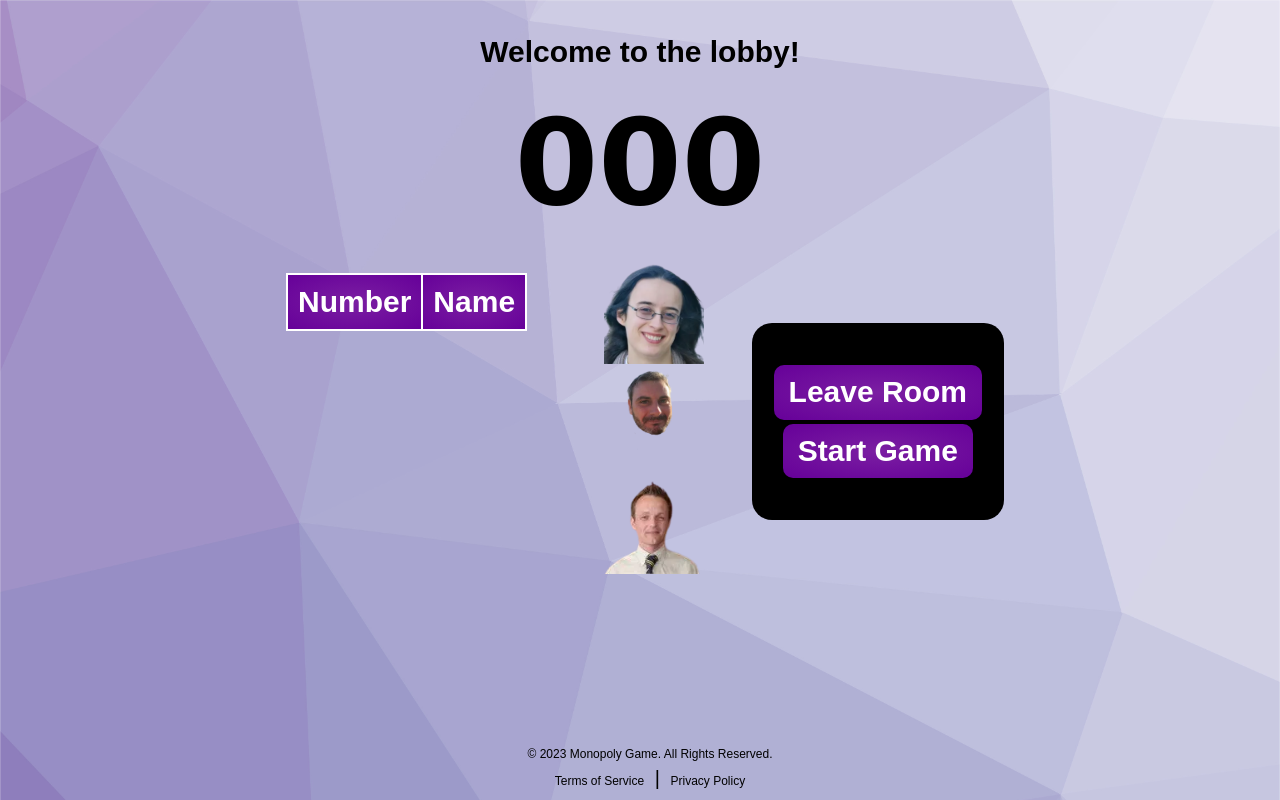
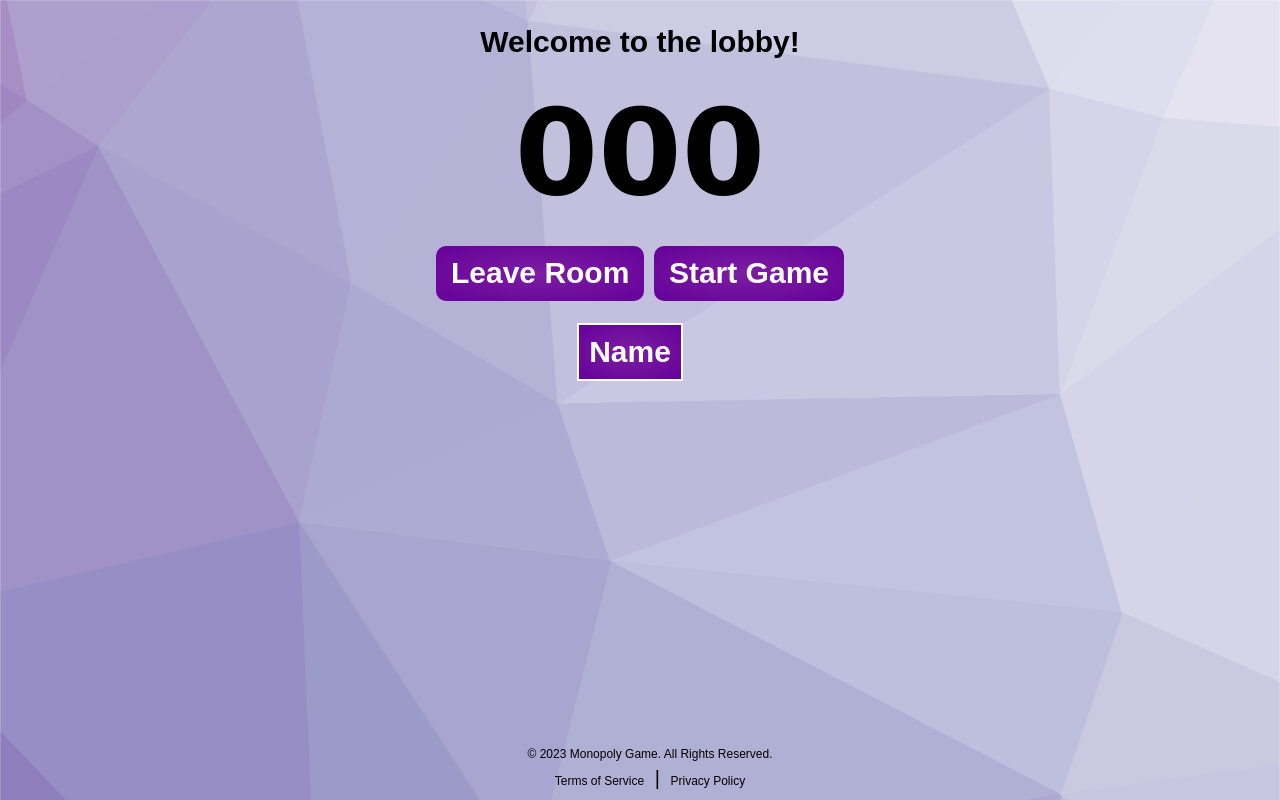
Before and after one commit to doug-spencer/Uniopoly, a Flask app: template App/templates/lobby.html in a window 1280 px wide. Run offline with Flask 3, Linux system fonts and the light colour scheme; the template is opened without the code that fills it: most values are stand-ins (such as "Sample title", 1, 10 or a date in 2020); lists and menus that the app fills with data are empty; some libraries are stand-ins or nearby versions.

Commit message:
Dear god, please work

```diff
--- a/App/static/css/lobby.css
+++ b/App/static/css/lobby.css
@@ -9,33 +9,17 @@
 }
 
 #mid-section {
-    display: relative;
-    justify-content: center;
-    align-items: center;
-    padding: 20px;
-
+    display: flex;
+    position: relative;
+    transform: translateX(25%);
 }
 #table-div {
-    /* padding: 10px;
-    font-size: 30px; */
-    width: 40%;
-    display: block;
-    box-sizing: border-box;
     padding: 10px;
     font-size: 30px;
-    align-items: center;
-    margin-top: -30vh;
-
-
-
-
 }
 #players-table {
     border-collapse: collapse;
-    /* font-family: Arial, sans-serif; */
-    width: 100%;
-
-
+    font-family: Arial, sans-serif;
 }
 .table-header th {
     padding: 10px;
@@ -56,66 +40,8 @@
 .table-rows:not(:last-child):nth-child(even) td {
     background-color: #f2f2f2;
 }
-
-#button-container {
-    display: flex;
-    justify-content: center;
-    align-items: flex-start;
-    flex-grow: 1;
-
-}
 #button-div {
-
-    background-color: black;
-
-    display: flex;
-    justify-content: center;
-    align-items: center;
-
-    color: white;
-    padding:40px 20px; ;
-    border-radius: 20px;
-    width: 100%;
-
-
-
-}
-
-section {
-    max-width: 60%;
-    margin: 0 auto;
-    padding: 10px 20px;
-    justify-content: center;
-    text-align: center;
-    position: relative;
-
-
-}
-
-#image-div img {
-    width: 100px;
-    height: 100px;
-    margin: 0 10px;
-    cursor: pointer;
-    transition: transform 0.2s ease-in-out;
-
-
-
-}
-
-#image-div {
-
-   display:inline-block;
-
-
-
-}
-
-.upper-row {
-    display: flex;
-    justify-content: center;
-    align-items: center;
-    margin-bottom: 10px;
+    padding: 10px;
 }
 
 
--- a/App/templates/lobby.html
+++ b/App/templates/lobby.html
@@ -8,22 +8,25 @@
 <link rel="stylesheet" href="/static/css/lobby.css">
 {% endblock %}
 
+{% block body %}
 
-
-{% block body %}
-<section>
 <div id="head">
   <h2 id="message">Welcome to the lobby!</h2>
   <h1 id="game-code">{{ game_code }}</h1>
 </div>
 
-  <div id="mid-section">
-    <div class="upper-row">
+
+<div id="button-div">
+  <form action="/lobby" method="POST">
+    <input class="button" id="leave" type="submit" name="leaveButton" value="Leave Room"></input>
+    <input class="button" id="start" type="submit" name="startButton" value="Start Game"></input>
+  </form>
+</div>
+
 <div id="table-div">
   <table id="players-table">
     <thead>
       <tr class="table-header">
-              <th>Number</th>
         <th>Name</th>
         <th></th>
       </tr>
@@ -32,19 +35,5 @@
   </table>
 </div>
 
-      <div id="image-div">
-        <img src="../static/images/playerIcons/sarah_standard.webp" alt="sarah"><img src="../static/images/playerIcons/stewart.webp" alt="terence"><img src="../static/images/playerIcons/duncan.webp" alt="stewart">
-      </div>
-
-      <div id="button-container">
-        <div id="button-div">
-          <form action="/lobby" method="POST">
-            <input class="button" id="leave" type="submit" name="leaveButton" value="Leave Room"></input>
-            <input class="button" id="start" type="submit" name="startButton" value="Start Game"></input>
-          </form>
-        </div>
-      </div>
-    </div>
-  </div>
-</section>
+<div id="flashing-text"></div>
 {% endblock %}
```
Lines whose indentation alone changed are shown as unchanged.
